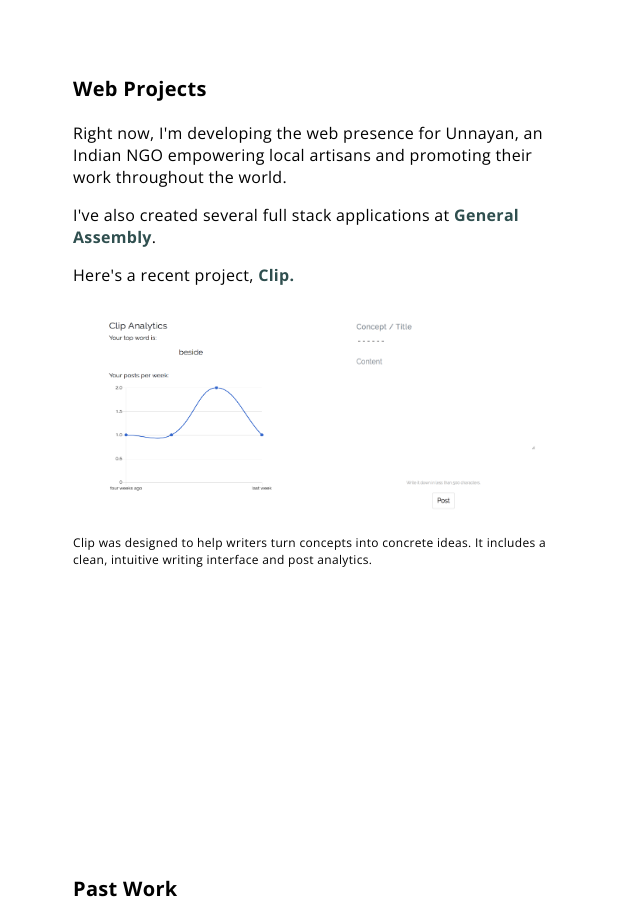
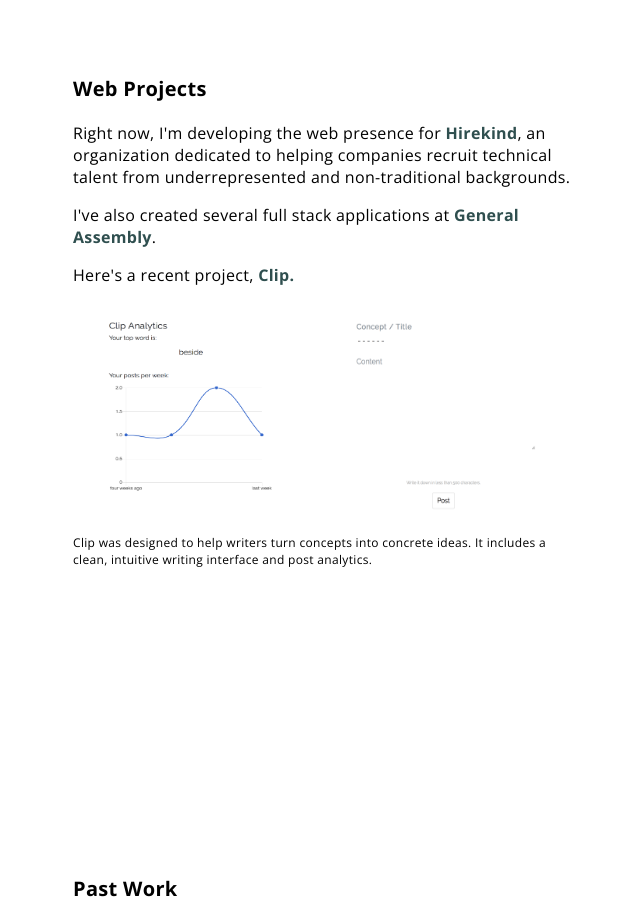
Before and after one commit to tinaparija/tinaparija.github.io, a plain HTML site: page index.html in a window 1280 px wide. Shown: the part 1580-2499 px from the top of the page, without its empty margins (311-951 px from the left). Drawn offline with nearby package versions, Linux system fonts and the light colour scheme.

Commit message:
work updates

```diff
--- a/index.html
+++ b/index.html
@@ -67,7 +67,7 @@
 			<section class = "work"> <a name ="current_work"></a>
 				<div class = "postblock">
 					<h3>Web Projects</h3>
-					<p> Right now, I'm developing the web presence for Unnayan, an Indian NGO empowering local artisans and promoting their work throughout the world. </p>
+					<p> Right now, I'm developing the web presence for <a href="http://hirekind.io/">Hirekind</a>, an organization dedicated to helping companies recruit technical talent from underrepresented and non-traditional backgrounds. </p>
 
 					<p>I've also created several full stack applications at <a href="https://generalassemb.ly/education/web-development-immersive">General Assembly</a>.</p>
 					<p>Here's a recent project, <a href="http://clip-fe.herokuapp.com/">Clip.</a> </p>
```
